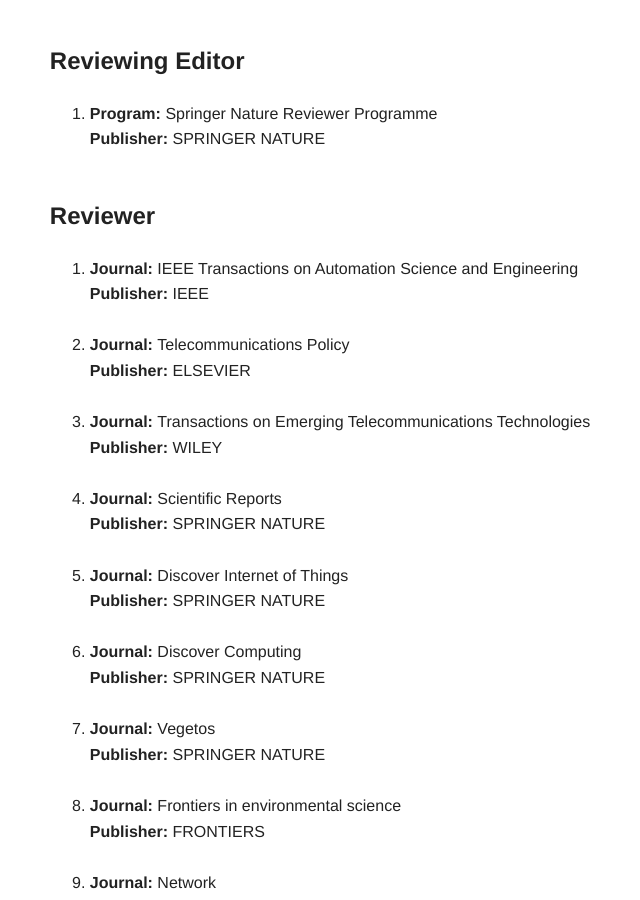
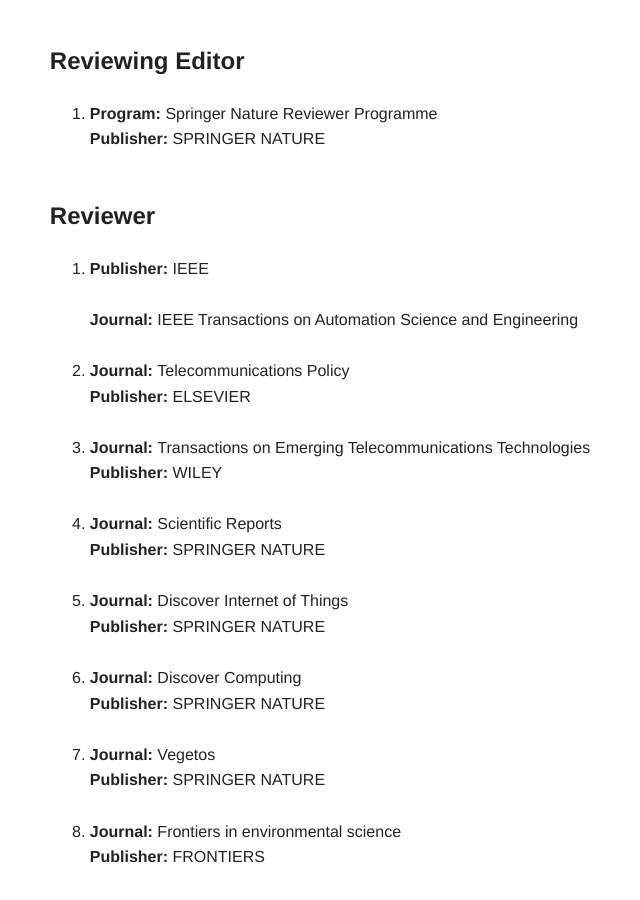
Before and after one commit to edisonmorenocardenas/edisonmorenocardenas.github.io, a Jekyll site: the page built from service.html, in a window 1280 px wide and 900 px high, scrolled down 327 px. Shown: the whole window, without its empty margins (320-960 px from the left). Built offline with Jekyll 4.4.1, drawn with Linux system fonts in a browser that asks for light colours.

Commit message:
Actualizar conteni

```diff
--- a/service.html
+++ b/service.html
@@ -30,9 +30,9 @@
   <h1>Reviewer</h1>
   <ol>
     <li>
+      <strong>Publisher: </strong>IEEE<br>
+      <br>
       <strong>Journal: </strong><a href="https://ieeexplore.ieee.org/xpl/RecentIssue.jsp?punumber=8856" target="_blank" style="text-decoration: none; color: inherit;">IEEE Transactions on Automation Science and Engineering</a>
-      <br>
-      <strong>Publisher: </strong>IEEE<br>
     </li>
     <br>
     <li>
```
